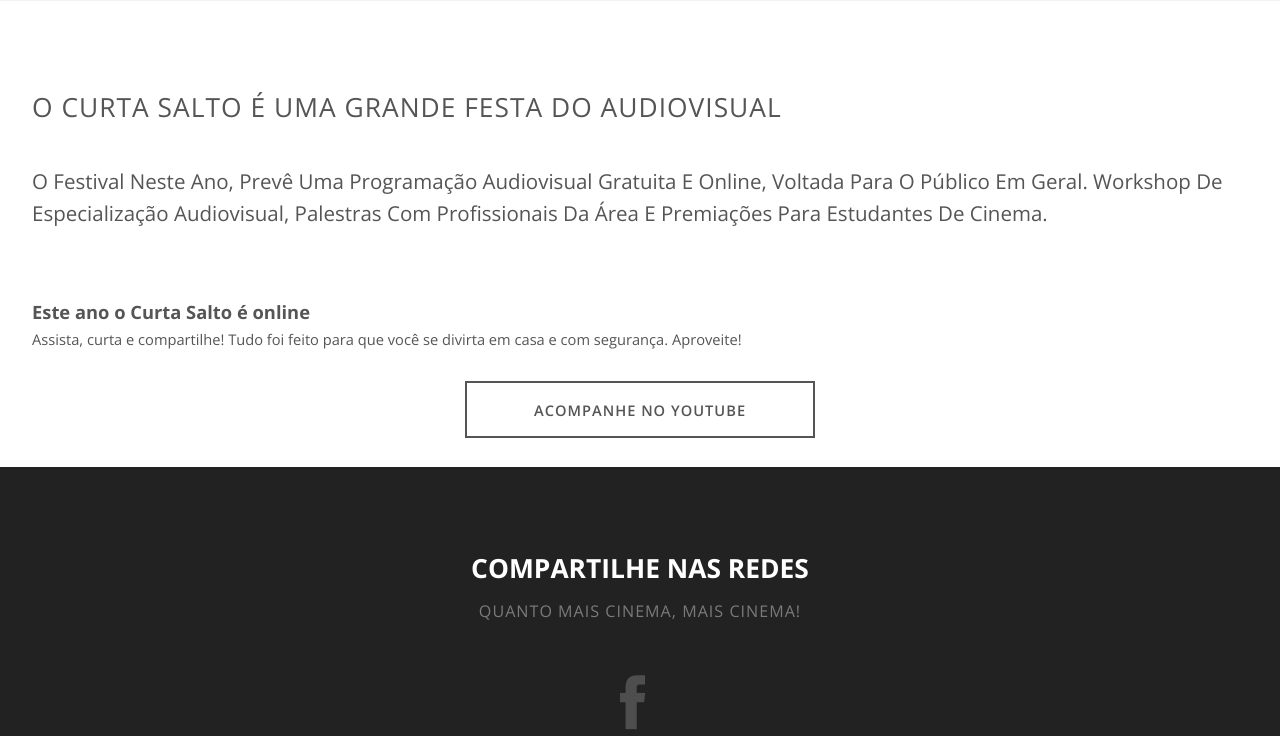
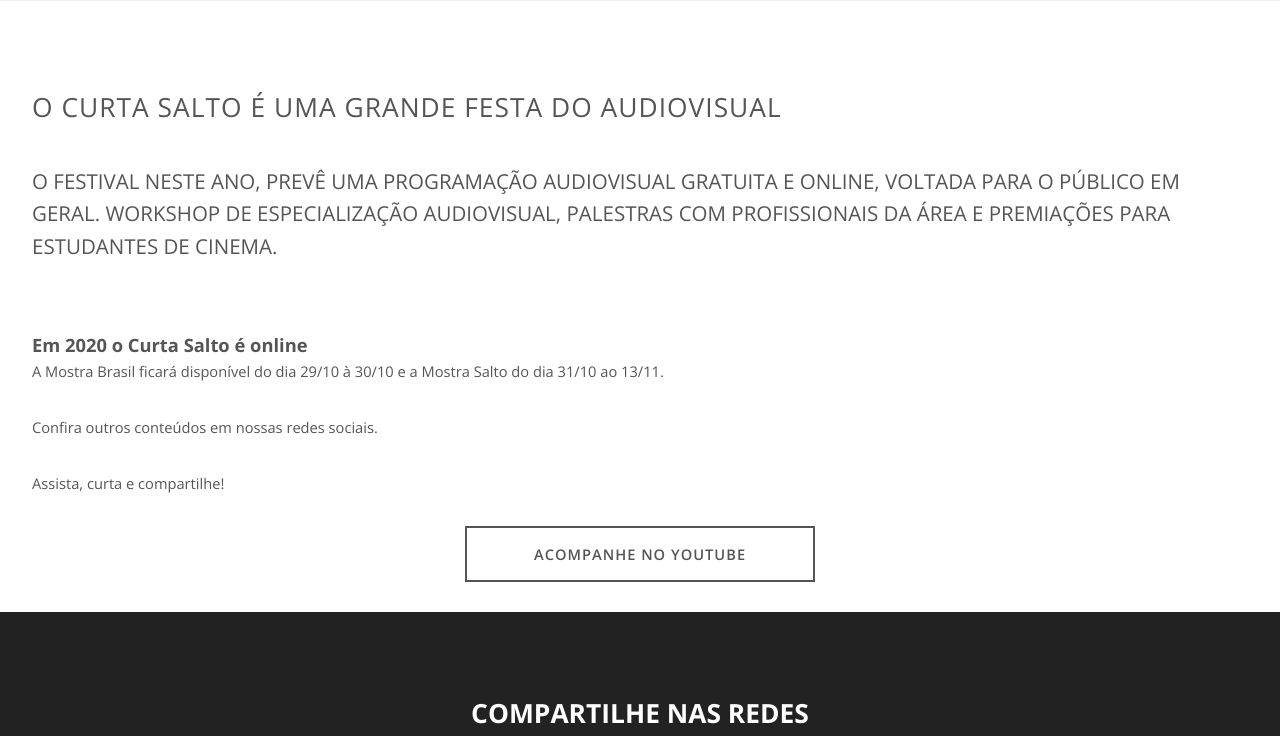
Before and after one commit to rafaelchiafarelli/CurtaSalto, a Django app: template CurtaSalto/landpage/templates/landpage/index.html in a window 1280 px wide. Shown: the part 508-1244 px from the top of the page. Run offline with Django 3.2, Linux system fonts and the light colour scheme; the template is opened without the code that fills it, so the values that code supplies are empty; some libraries are stand-ins or nearby versions.

Commit message:
ajustes finais no html

```diff
--- a/CurtaSalto/landpage/templates/landpage/index.html
+++ b/CurtaSalto/landpage/templates/landpage/index.html
@@ -22,8 +22,10 @@
 					</header>
 				</div>
 				<div class="6u">
-					<h3>Este ano o Curta Salto é online</h3>
-					<p> Assista, curta e compartilhe! Tudo foi feito para que você se divirta em casa e com segurança. Aproveite!</p>
+					<h3>Em 2020 o Curta Salto é online</h3>
+					<p> A Mostra Brasil ficará disponível do dia 29/10 à 30/10 e a Mostra Salto do dia 31/10 ao 13/11.</p>
+					<p>Confira outros conteúdos em nossas redes sociais.</p>
+					<p>Assista, curta e compartilhe!</p>
 					<a href="https://www.youtube.com/channel/UC2BzVoKxIepXpK1yLA8-kRA"  target="_blank" class="button alt">Acompanhe no Youtube</a>
 				</div>
 			</div>
--- a/CurtaSalto/static/css/style.css
+++ b/CurtaSalto/static/css/style.css
@@ -548,7 +548,6 @@
 				margin-bottom: 0.70em;
 				letter-spacing: 1px;
 				line-height: 1.4em;
-				text-transform: uppercase;
 				font-size: 1.8em;
 				font-weight: 400;
 				text-align: left;
@@ -557,7 +556,6 @@
 				.wrapper.style4 .major .byline {
 					letter-spacing: normal;
 					line-height: 1.6em;
-					text-transform: capitalize;
 					font-size: 1.4em;
 					text-align: left;
 				}
```
Also changed, not shown: CurtaSalto/landpage/templates/landpage/session_detail.html (+19 -1 lines), 1 other file.
